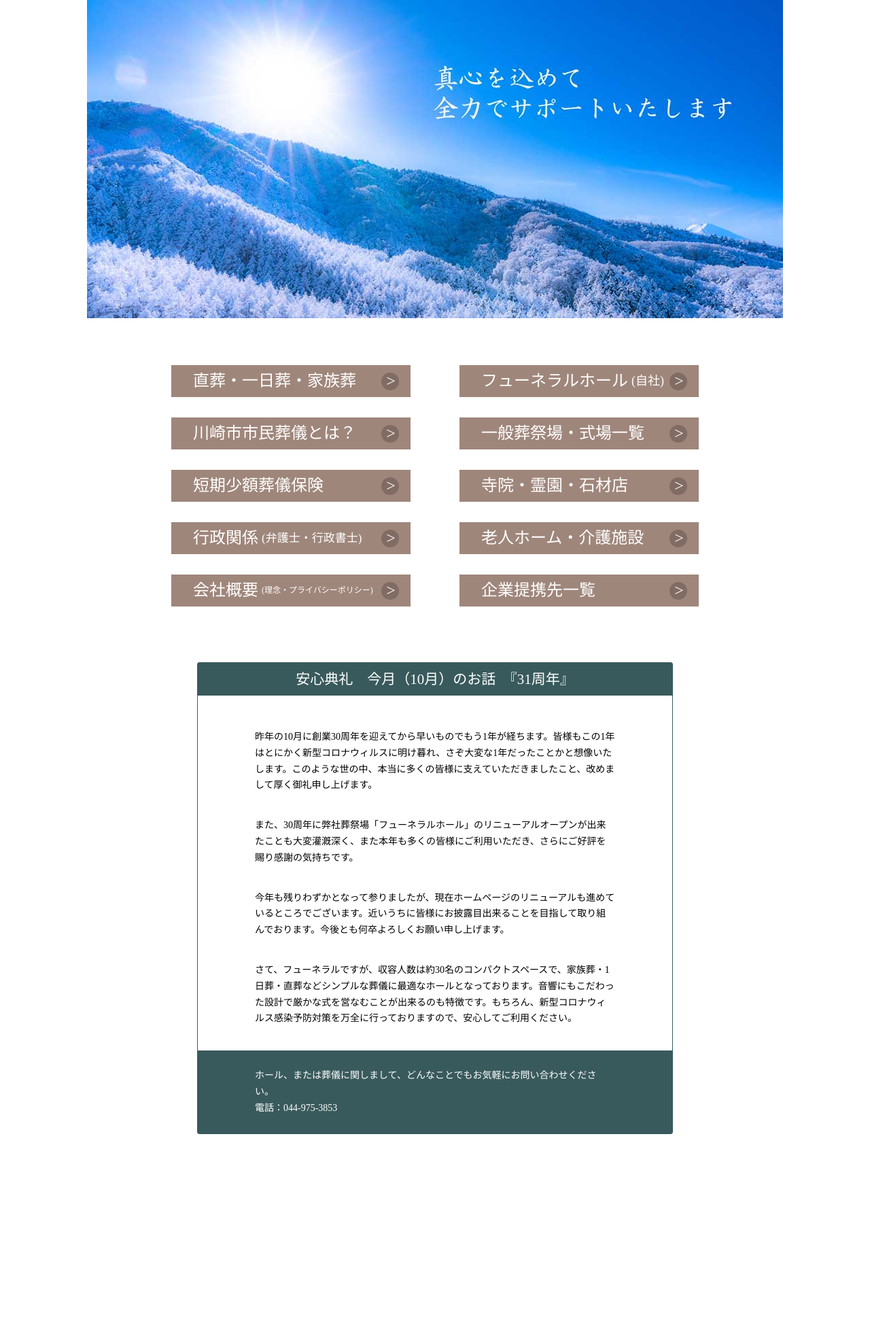
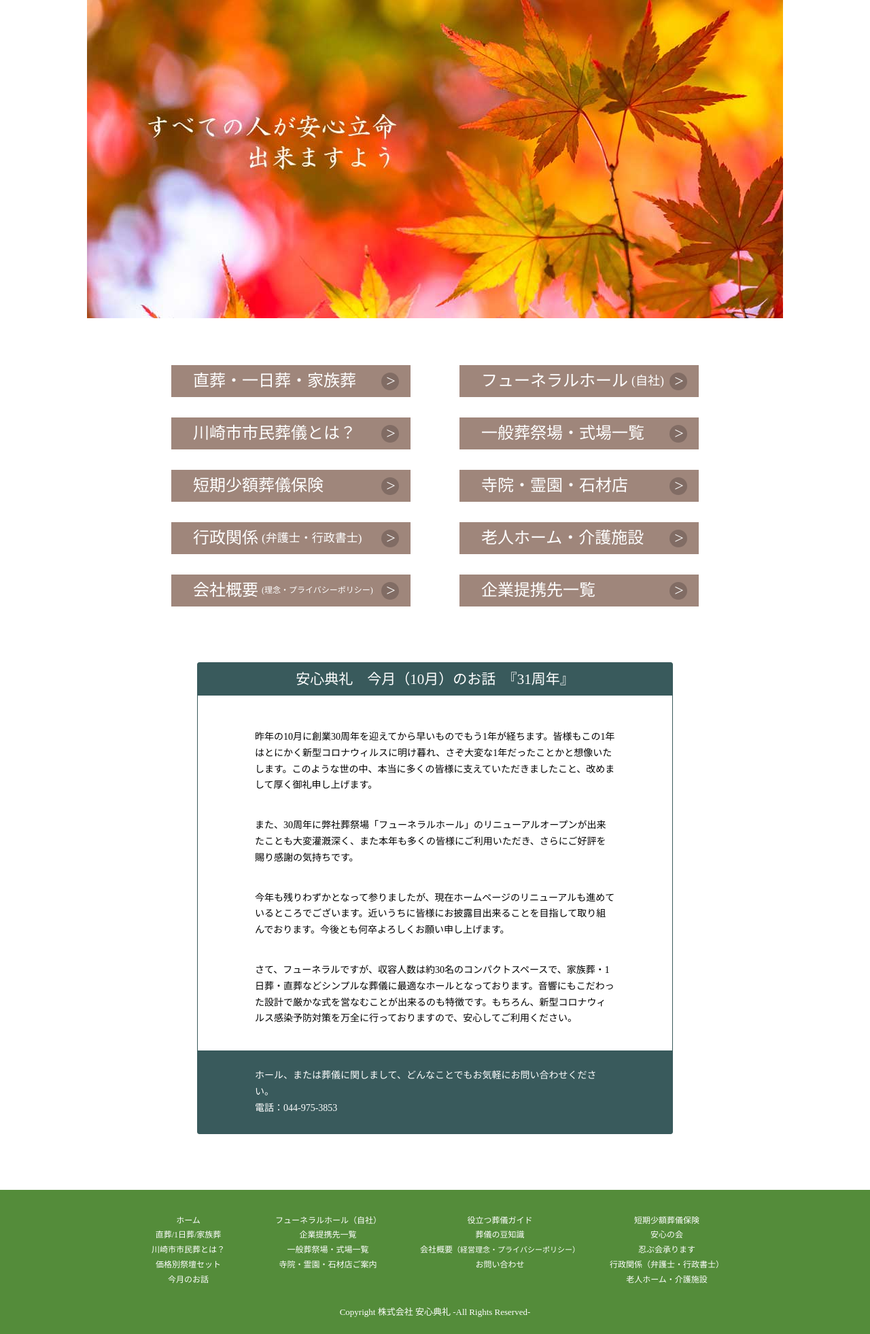
Before and after one commit to mjpurin/tenrei, a PHP site: page / in a window 1280 px wide. Shown: the part 104-2066 px from the top of the page at 68% size. Before the commit the page ends 1772 px from the top, so only its background shows below. Run offline with PHP 8.4, Linux system fonts and the light colour scheme.

Commit message:
footer追加

```diff
--- a/css/main.css
+++ b/css/main.css
@@ -166,7 +166,7 @@
   list-style-type:none;
 
 }
-}
+
 #slidelist li:not(:first-child){
   display:none;
 }
@@ -250,3 +250,50 @@
   background:#395a5c;
   color:white;
 }
+
+footer{
+  background:#548c3a;
+  color:white;
+  padding-top:39px;
+}
+#footerMenu{
+  width:1024px;
+  margin:0 auto;
+  overflow:hidden;
+}
+#footerMenu ul{
+  float:left;
+  font-size:12px;
+  text-align: center;
+}
+#footerMenu ul:first-child{
+  width:114px;
+  margin-left:92px;
+}
+#footerMenu ul:nth-child(2){
+  width:155px;
+  margin-left:71px;
+}
+#footerMenu ul:nth-child(3){
+  width:235px;
+  margin-left:58px;
+}
+#footerMenu ul:last-child{
+  width:168px;
+  margin-left:44px;
+}
+#footerMenu ul li{
+  margin-bottom:8px;
+  transition: all .2s;
+}
+#footerMenu ul li:hover{
+  color:#ffa158;
+}
+#footerMenu ul li span{
+  font-size:11px;
+}
+footer #copyRight{
+  font-size:13px;
+  text-align: center;
+  padding:25px;
+}
--- a/index.php
+++ b/index.php
@@ -120,7 +120,37 @@
 
 
     </main>
-    <footer></footer>
+    <footer>
+        <div id="footerMenu">
+            <ul>
+                <li><a href="">ホーム</a></li>
+                <li><a href="">直葬/1日葬/家族葬</a></li>
+                <li><a href="">川崎市市民葬とは？</a></li>
+                <li><a href="">価格別祭壇セット</a></li>
+                <li><a href="">今月のお話</a></li>
+            </ul>
+            <ul>
+                <li><a href="">フューネラルホール（自社）</a></li>
+                <li><a href="">企業提携先一覧</a></li>
+                <li><a href="">一般葬祭場・式場一覧</a></li>
+                <li><a href="">寺院・霊園・石材店ご案内</a></li>
+            </ul>
+            <ul>
+                <li><a href="">役立つ葬儀ガイド</a></li>
+                <li><a href="">葬儀の豆知識</a></li>
+                <li><a href="">会社概要<span>（経営理念・プライバシーポリシー）</span></a></li>
+                <li><a href="">お問い合わせ</a></li>
+            </ul>
+            <ul>
+                <li><a href="">短期少額葬儀保険</a></li>
+                <li><a href="">安心の会</a></li>
+                <li><a href="">忍ぶ会承ります</a></li>
+                <li><a href="">行政関係（弁護士・行政書士）</a></li>
+                <li><a href="">老人ホーム・介護施設</a></li>
+            </ul>
+        </div>
+        <div id="copyRight">Copyright   株式会社 安心典礼  -All Rights Reserved-</div>
+    </footer>
 </div><!-- end container -->
 
 
```
